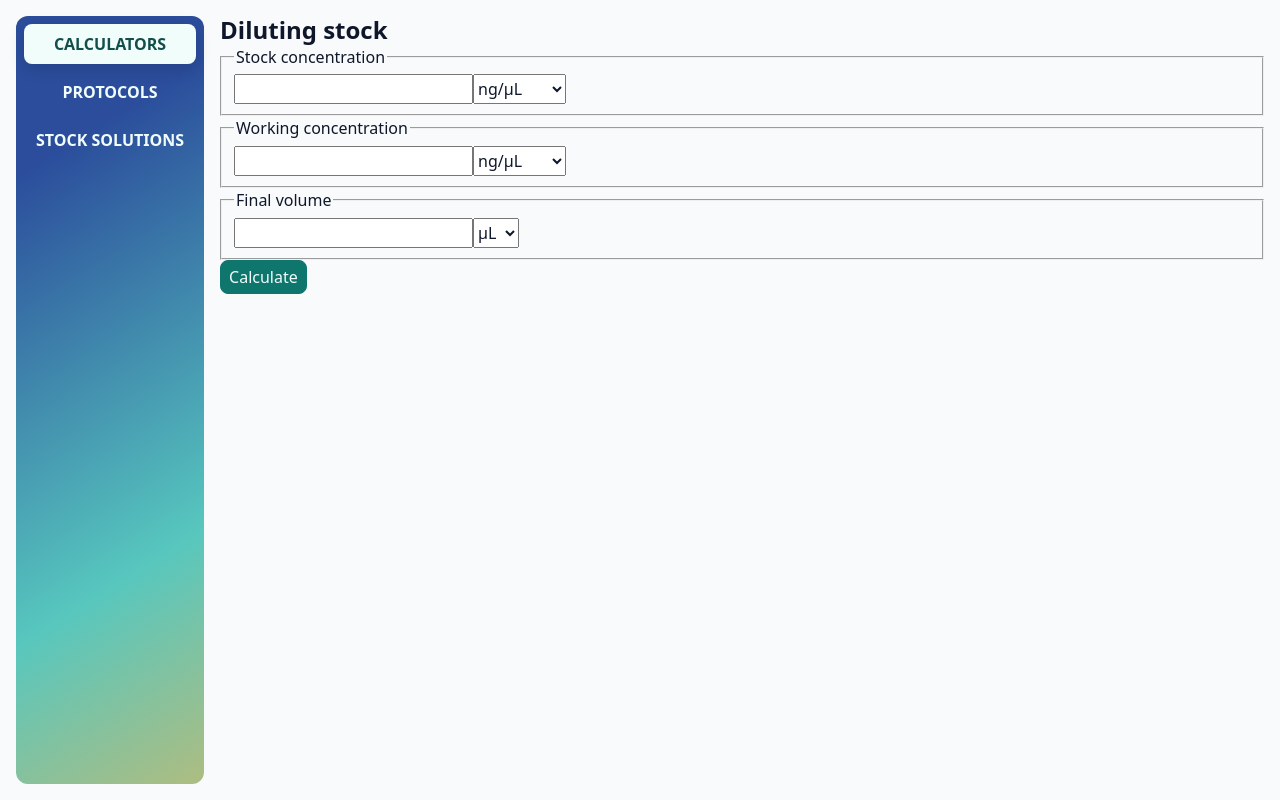
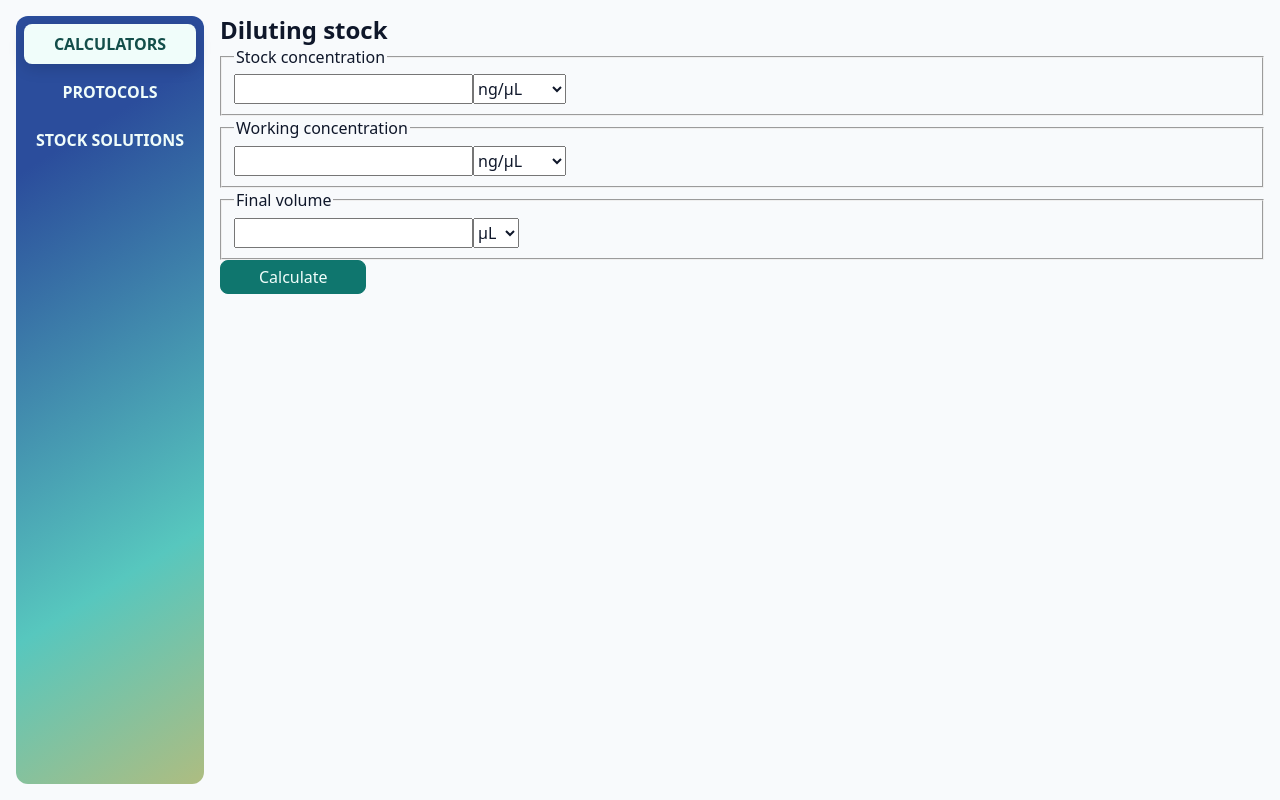
Before and after one commit to WitchDevelops/cloning-assistant, a React (Vite) app in the folder frontend/: page / in a window 1280 px wide. Built offline with nearby package versions, Linux system fonts and the light colour scheme.

Commit message:
#11 style: add min-width to button to improve how it looks

```diff
--- a/frontend/src/components/atoms/Button.css
+++ b/frontend/src/components/atoms/Button.css
@@ -1,6 +1,7 @@
 .button {
 	border-radius: 8px;
 	padding: 4px 8px;
+	min-width: 16ch;
 	background: var(--button-bg);
 	color: var(--button-fg);
 	border: 1px solid var(--button-border, var(--button-bg));
```
